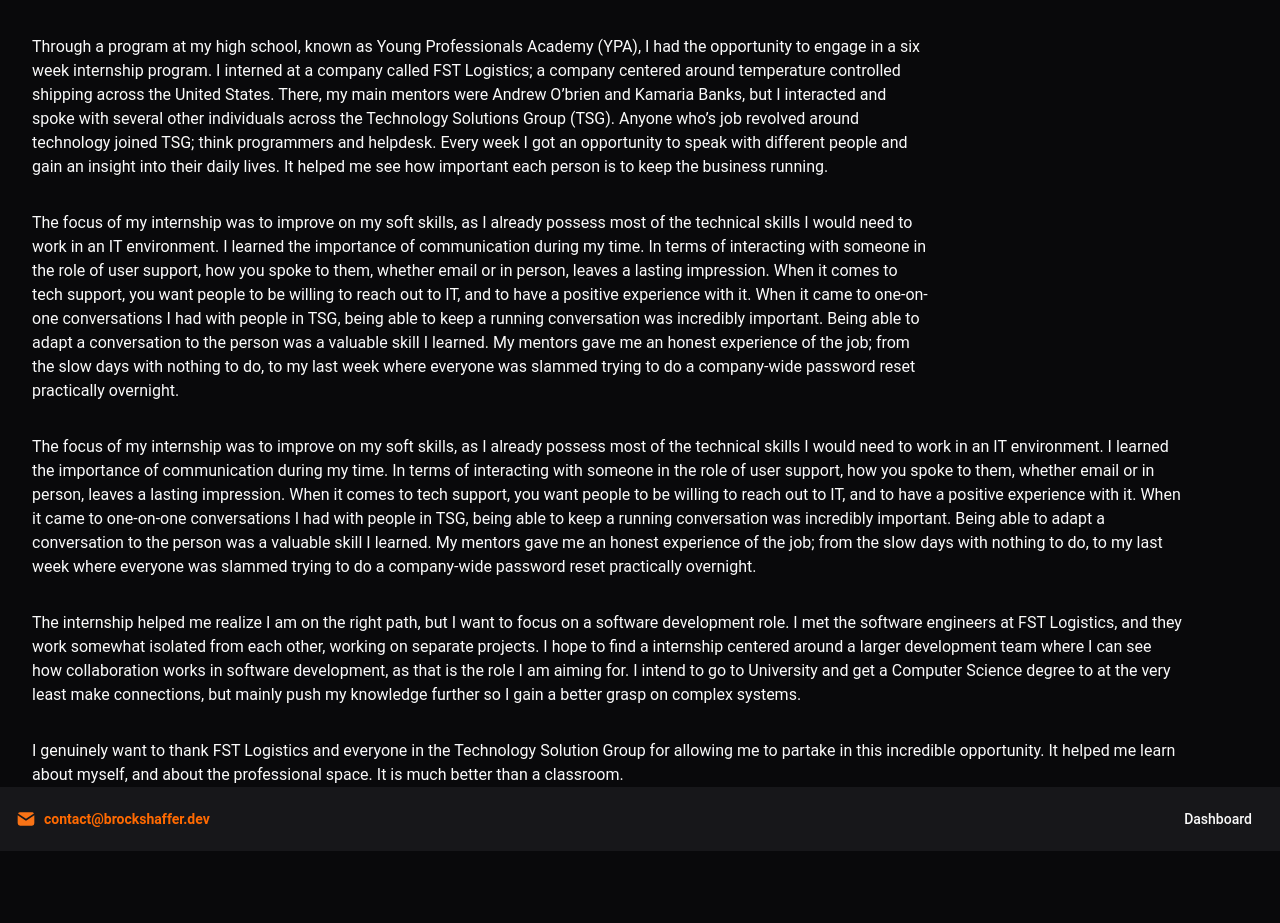
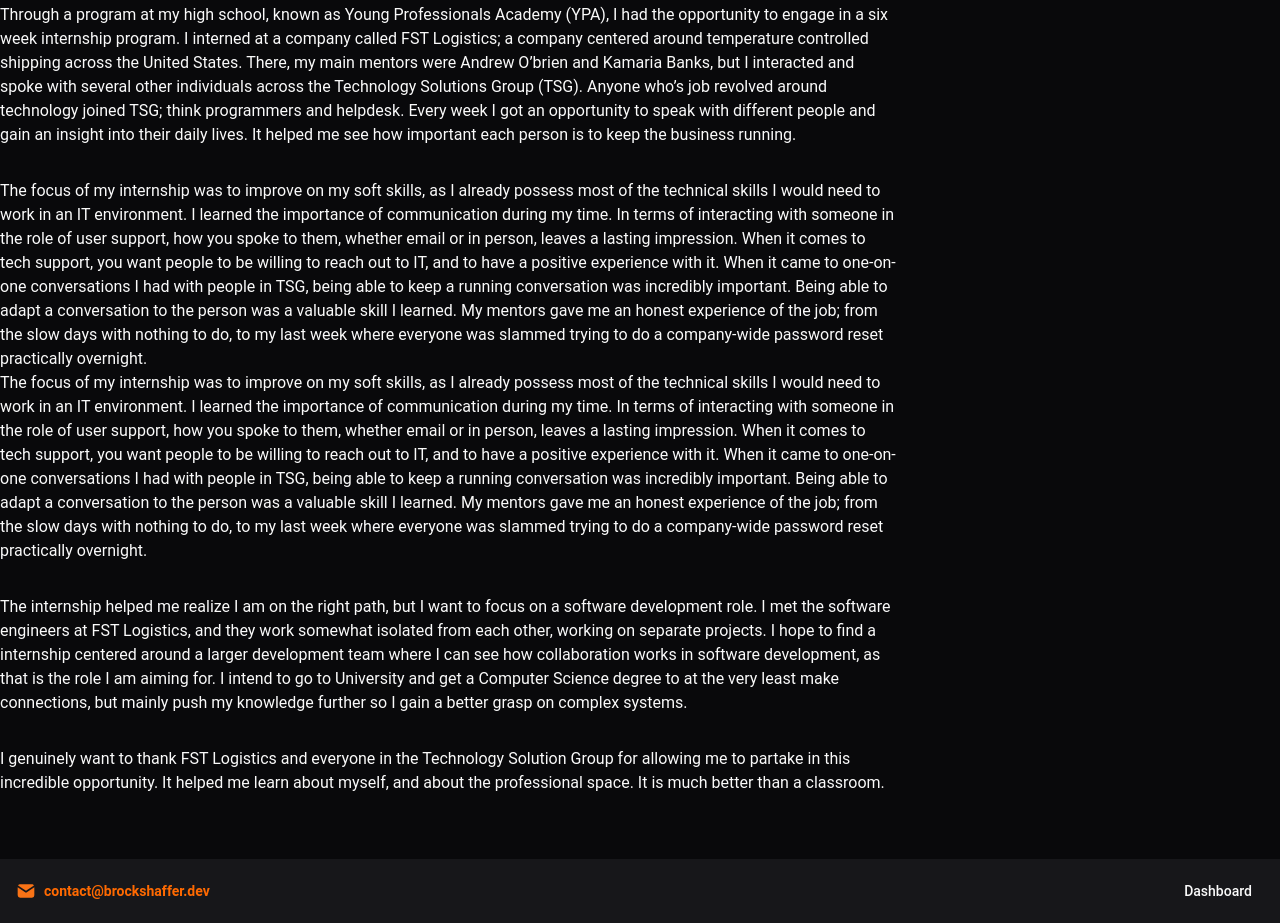
Before and after one commit to CodedMasonry/the-masonry, an Astro site: page /experiences/fstlogistics in a window 1280 px wide. Shown: the part 289-1212 px from the top of the page. Before the commit the page ends 1140 px from the top, so only its background shows below. Built offline with nearby package versions, Linux system fonts and the light colour scheme; Astro itself is replaced by a stand-in of ours.

Commit message:
move padding to correct position

```diff
--- a/src/pages/experiences/fstlogistics.astro
+++ b/src/pages/experiences/fstlogistics.astro
@@ -18,79 +18,72 @@
         <p class="">Mentored With Andrew O’Brien, Kamaria Banks</p>
         <p class="font-light italic">January 28 - March 7, 2025</p>
     </div>
-    <div class="mx-8 mt-8 flex flex-col md:flex-row">
     <div>
         <p class="max-w-4xl">
-                Through a program at my high school, known as Young
-                Professionals Academy (YPA), I had the opportunity to engage in
-                a six week internship program. I interned at a company called
-                FST Logistics; a company centered around temperature controlled
-                shipping across the United States. There, my main mentors were
-                Andrew O’brien and Kamaria Banks, but I interacted and spoke
-                with several other individuals across the Technology Solutions
-                Group (TSG). Anyone who’s job revolved around technology joined
-                TSG; think programmers and helpdesk. Every week I got an
-                opportunity to speak with different people and gain an insight
-                into their daily lives. It helped me see how important each
-                person is to keep the business running.
+            Through a program at my high school, known as Young Professionals
+            Academy (YPA), I had the opportunity to engage in a six week
+            internship program. I interned at a company called FST Logistics; a
+            company centered around temperature controlled shipping across the
+            United States. There, my main mentors were Andrew O’brien and
+            Kamaria Banks, but I interacted and spoke with several other
+            individuals across the Technology Solutions Group (TSG). Anyone
+            who’s job revolved around technology joined TSG; think programmers
+            and helpdesk. Every week I got an opportunity to speak with
+            different people and gain an insight into their daily lives. It
+            helped me see how important each person is to keep the business
+            running.
         </p>
         <p class="mt-8 max-w-4xl">
-                The focus of my internship was to improve on my soft skills, as
-                I already possess most of the technical skills I would need to
-                work in an IT environment. I learned the importance of
-                communication during my time. In terms of interacting with
-                someone in the role of user support, how you spoke to them,
-                whether email or in person, leaves a lasting impression. When it
-                comes to tech support, you want people to be willing to reach
-                out to IT, and to have a positive experience with it. When it
-                came to one-on-one conversations I had with people in TSG, being
-                able to keep a running conversation was incredibly important.
-                Being able to adapt a conversation to the person was a valuable
-                skill I learned. My mentors gave me an honest experience of the
-                job; from the slow days with nothing to do, to my last week
+            The focus of my internship was to improve on my soft skills, as I
+            already possess most of the technical skills I would need to work in
+            an IT environment. I learned the importance of communication during
+            my time. In terms of interacting with someone in the role of user
+            support, how you spoke to them, whether email or in person, leaves a
+            lasting impression. When it comes to tech support, you want people
+            to be willing to reach out to IT, and to have a positive experience
+            with it. When it came to one-on-one conversations I had with people
+            in TSG, being able to keep a running conversation was incredibly
+            important. Being able to adapt a conversation to the person was a
+            valuable skill I learned. My mentors gave me an honest experience of
+            the job; from the slow days with nothing to do, to my last week
             where everyone was slammed trying to do a company-wide password
             reset practically overnight.
         </p>
     </div>
-    </div>
-    <div class="mx-8 mt-8 flex flex-col md:flex-row">
-        <div>
-            <p class="max-w-6xl">
-                The focus of my internship was to improve on my soft skills, as
-                I already possess most of the technical skills I would need to
-                work in an IT environment. I learned the importance of
-                communication during my time. In terms of interacting with
-                someone in the role of user support, how you spoke to them,
-                whether email or in person, leaves a lasting impression. When it
-                comes to tech support, you want people to be willing to reach
-                out to IT, and to have a positive experience with it. When it
-                came to one-on-one conversations I had with people in TSG, being
-                able to keep a running conversation was incredibly important.
-                Being able to adapt a conversation to the person was a valuable
-                skill I learned. My mentors gave me an honest experience of the
-                job; from the slow days with nothing to do, to my last week
+    <div class="pb-16">
+        <p class="max-w-4xl">
+            The focus of my internship was to improve on my soft skills, as I
+            already possess most of the technical skills I would need to work in
+            an IT environment. I learned the importance of communication during
+            my time. In terms of interacting with someone in the role of user
+            support, how you spoke to them, whether email or in person, leaves a
+            lasting impression. When it comes to tech support, you want people
+            to be willing to reach out to IT, and to have a positive experience
+            with it. When it came to one-on-one conversations I had with people
+            in TSG, being able to keep a running conversation was incredibly
+            important. Being able to adapt a conversation to the person was a
+            valuable skill I learned. My mentors gave me an honest experience of
+            the job; from the slow days with nothing to do, to my last week
             where everyone was slammed trying to do a company-wide password
             reset practically overnight.
         </p>
-            <p class="mt-8 max-w-6xl">
-                The internship helped me realize I am on the right path, but I
-                want to focus on a software development role. I met the software
+        <p class="mt-8 max-w-4xl">
+            The internship helped me realize I am on the right path, but I want
+            to focus on a software development role. I met the software
             engineers at FST Logistics, and they work somewhat isolated from
             each other, working on separate projects. I hope to find a
-                internship centered around a larger development team where I can
-                see how collaboration works in software development, as that is
-                the role I am aiming for. I intend to go to University and get a
-                Computer Science degree to at the very least make connections,
-                but mainly push my knowledge further so I gain a better grasp on
-                complex systems.
+            internship centered around a larger development team where I can see
+            how collaboration works in software development, as that is the role
+            I am aiming for. I intend to go to University and get a Computer
+            Science degree to at the very least make connections, but mainly
+            push my knowledge further so I gain a better grasp on complex
+            systems.
         </p>
-            <p class="mt-8 max-w-6xl">
+        <p class="mt-8 max-w-4xl">
             I genuinely want to thank FST Logistics and everyone in the
             Technology Solution Group for allowing me to partake in this
-                incredible opportunity. It helped me learn about myself, and
-                about the professional space. It is much better than a
-                classroom.
+            incredible opportunity. It helped me learn about myself, and about
+            the professional space. It is much better than a classroom.
         </p>
     </div>
-    </div>
 </Main>
--- a/src/pages/experiences/outcomes.astro
+++ b/src/pages/experiences/outcomes.astro
@@ -6,7 +6,7 @@
 ---
 
 <Main title="Brock Shaffer - Outcomes">
-    <div class="mx-8 pt-24 pb-16 flex flex-col space-y-1">
+    <div class="mx-8 pt-24 flex flex-col space-y-1">
         <h1 class="font-semibold text-4xl underline decoration-primary">
             Software Engineering Internship
         </h1>
@@ -20,7 +20,7 @@
         <p class="">Mentored with Marcus Larger, Justin Holderby</p>
         <p class="font-light italic">April 15 - May 9, 2025</p>
     </div>
-    <div class="mx-8 mt-8 flex flex-col">
+    <div class="mx-8 mt-8 flex flex-col pb-16">
         <p class="max-w-5xl">
             My high school offers a program called the Young Professionals
             Academy (YPA), which provides students with the opportunity to
--- a/src/pages/experiences/ypa.astro
+++ b/src/pages/experiences/ypa.astro
@@ -5,7 +5,7 @@
 ---
 
 <Main title="Brock Shaffer - YPA">
-    <div class="mx-8 pt-24 pb-16 flex flex-col">
+    <div class="mx-8 pt-24 flex flex-col">
         <Image
             src={DCSLogo}
             alt="Dublin City School's Logo"
@@ -30,7 +30,7 @@
             the greatest decisions I have made.
         </p>
     </div>
-    <div class="mt-16 flex flex-col px-8">
+    <div class="mt-16 flex flex-col px-8 pb-16">
         <h2 class="font-bold text-3xl underline decoration-[#006853]">
             What Is YPA?
         </h2>
--- a/src/pages/references.astro
+++ b/src/pages/references.astro
@@ -4,7 +4,7 @@
 ---
 
 <Main title="Brock Shaffer - References">
-    <div class="mx-8 pt-24 flex max-w-4xl flex-col min-h-screen pb-16">
+    <div class="mx-8 pt-24 flex max-w-4xl flex-col pb-16">
         <h1 class="font-bold text-5xl text-primary">Brock Shaffer</h1>
         <p class="font-light text-sm">
             contact@brockshaffer.dev (614) 595-6689
```
Lines whose indentation alone changed are shown as unchanged.
